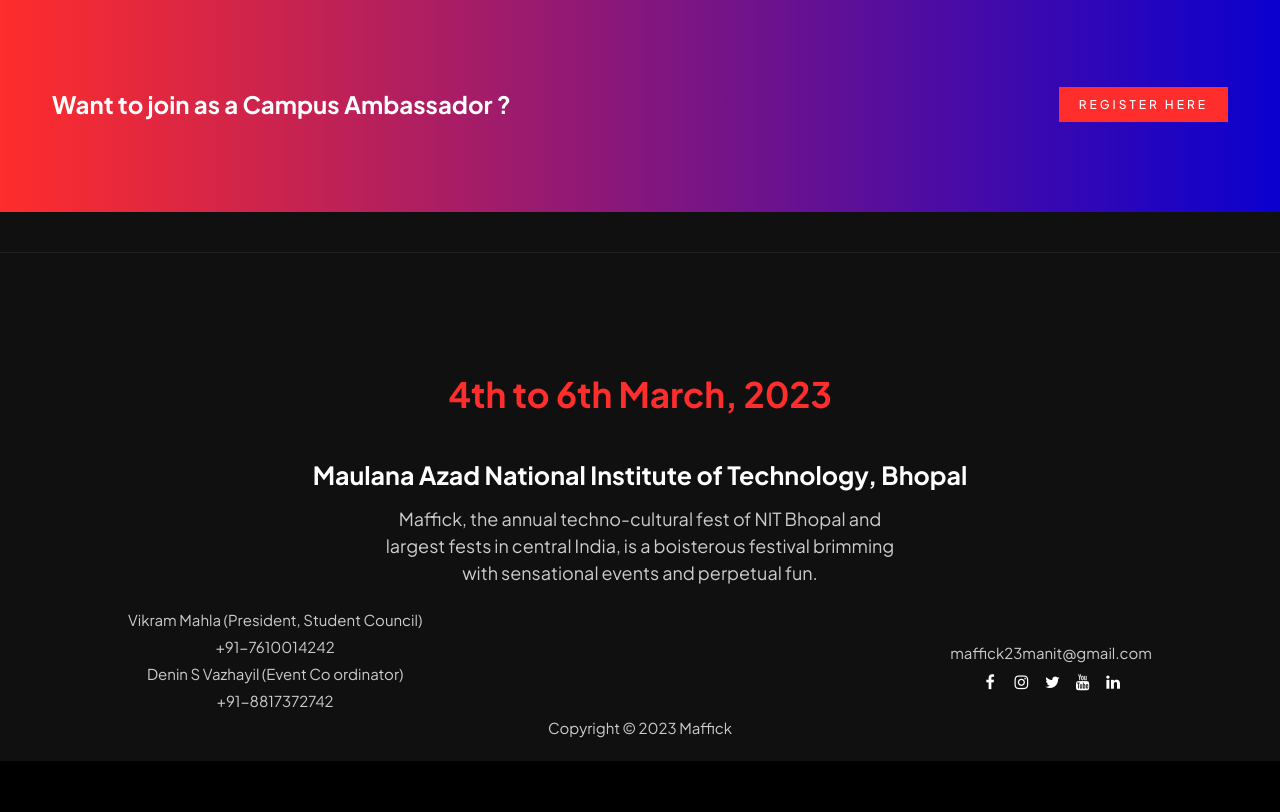
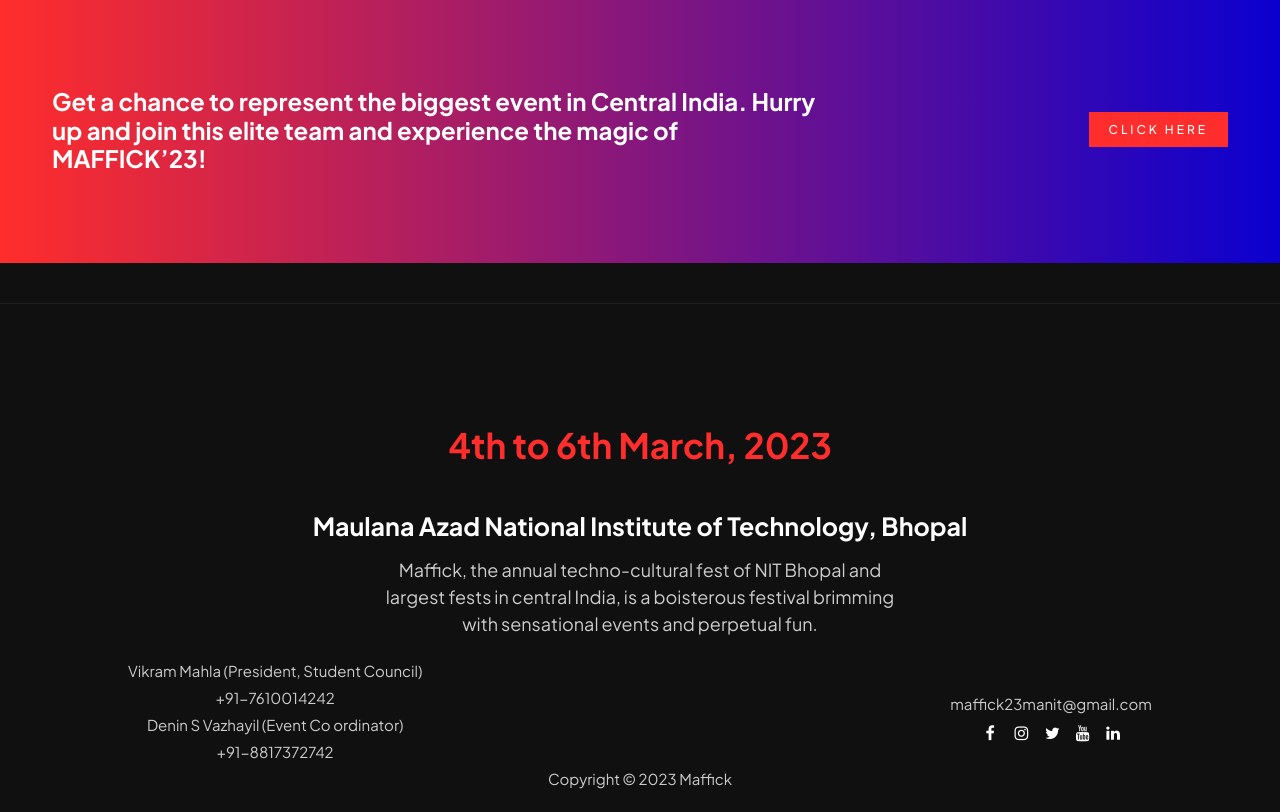
Before and after one commit to shubhtrikal/maffick23, a plain HTML site: page index.html in a window 1280 px wide. Shown: the part 3966-4778 px from the top of the page. Before the commit the page ends 4727 px from the top, so only its background shows below. Drawn offline with nearby package versions, Linux system fonts and the light colour scheme.

Commit message:
fix : ca

```diff
--- a/index.html
+++ b/index.html
@@ -1372,11 +1372,11 @@
                 <div class="container">
                     <div class="row align-items-center">
                         <div class="col-lg-8 col-md-7">
-                            <h3 class="size-2 no-margin">Want to join as a Campus Ambassador ?</h3>
+                            <h3 class="size-2 no-margin">Get a chance to represent the biggest event in Central India. Hurry up and join this elite team and experience the magic of MAFFICK’23!</h3>
                         </div>
 
                         <div class="col-lg-4 col-md-5 text-right">
-                            <a href="https://docs.google.com/forms/d/1BedGimxvFmP9QpVXF55c2rvmDuVbDIk-gOc-HuTl-9U/viewform?edit_requested=true" class="btn-custom text-white scroll-to" target="_blank">Register here</a>
+                            <a href="https://docs.google.com/forms/d/1BedGimxvFmP9QpVXF55c2rvmDuVbDIk-gOc-HuTl-9U/viewform?edit_requested=true" class="btn-custom text-white scroll-to" target="_blank">Click here</a>
                         </div>
                     </div>
                 </div>
```
